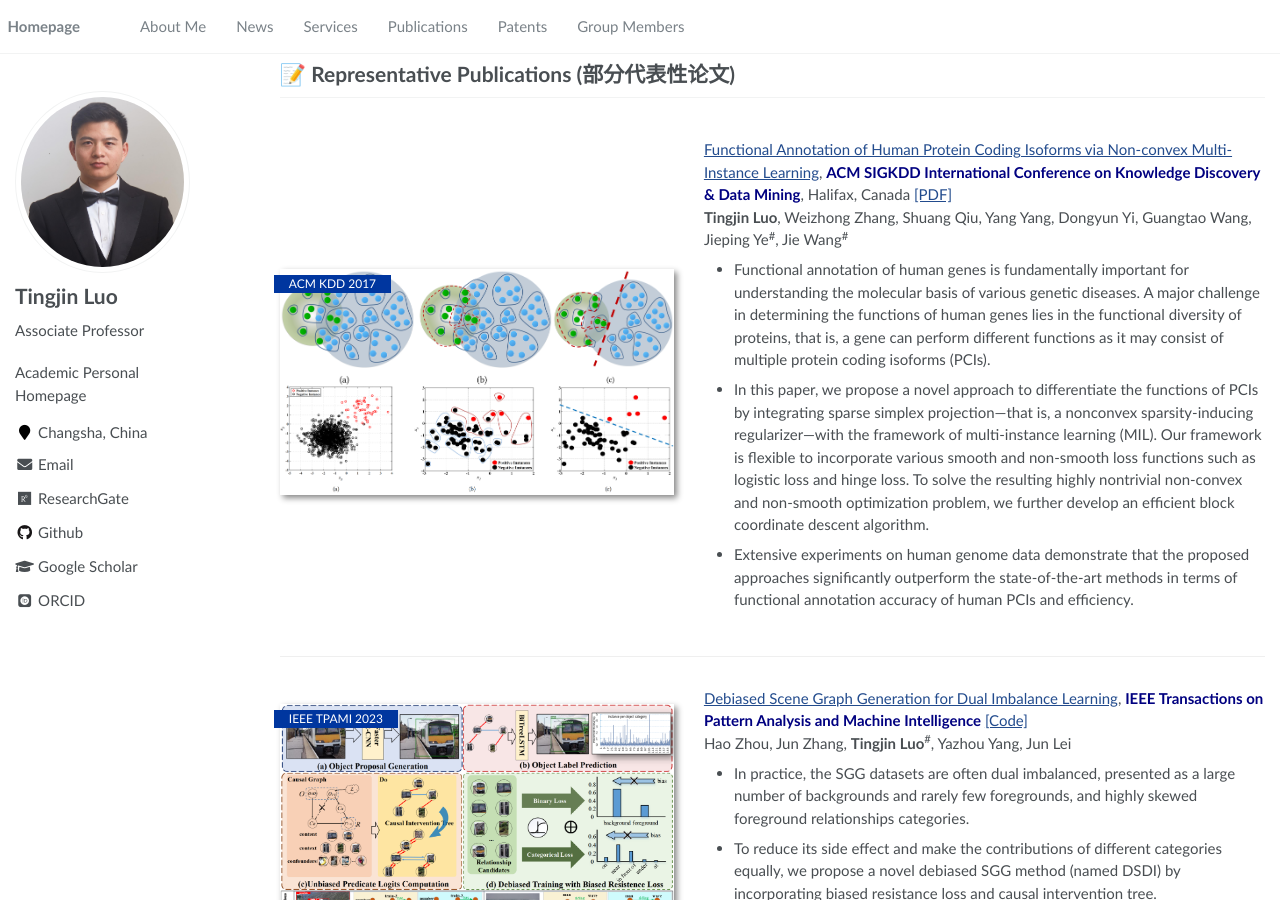
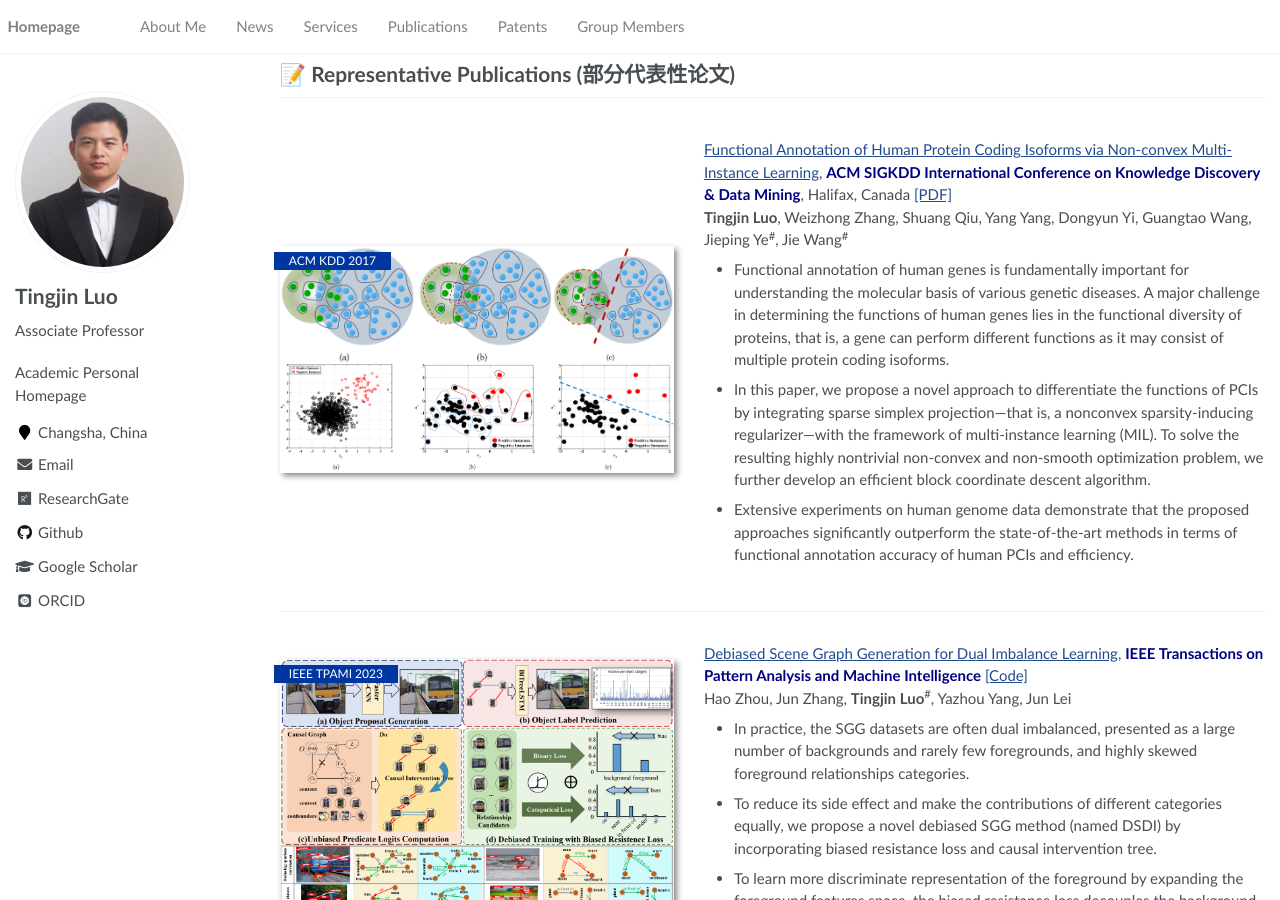
Before and after one commit to HorizonAILab/HorizonAILab.github.io, a Jekyll site: the page built from _pages/about.md, in a window 1280 px wide and 900 px high, scrolled down 1058 px. Built offline with Jekyll 4.4.1, drawn with Linux system fonts in a browser that asks for light colours; some web fonts are replaced.

Commit message:
Update about.md

```diff
--- a/_pages/about.md
+++ b/_pages/about.md
@@ -51,8 +51,8 @@ My research interests lie in machine learning, data mining, and learning-based v
 [Functional Annotation of Human Protein Coding Isoforms via Non-convex Multi-Instance Learning](https://ieeexplore.ieee.org/document/9858006), **<font color=navy>ACM SIGKDD International Conference on Knowledge Discovery & Data Mining</font>**, Halifax, Canada [[PDF]](https://dl.acm.org/doi/10.1145/3097983.3097984)\\
 **Tingjin Luo**, Weizhong Zhang, Shuang Qiu, Yang Yang, Dongyun Yi, Guangtao Wang, Jieping Ye<sup>#</sup>, Jie Wang<sup>#</sup>
 
-- Functional annotation of human genes is fundamentally important for understanding the molecular basis of various genetic diseases. A major challenge in determining the functions of human genes lies in the functional diversity of proteins, that is, a gene can perform different functions as it may consist of multiple protein coding isoforms (PCIs).
--  In this paper, we propose a novel approach to differentiate the functions of PCIs by integrating sparse simplex projection---that is, a nonconvex sparsity-inducing regularizer---with the framework of multi-instance learning (MIL). Our framework is flexible to incorporate various smooth and non-smooth loss functions such as logistic loss and hinge loss. To solve the resulting highly nontrivial non-convex and non-smooth optimization problem, we further develop an efficient block coordinate descent algorithm.
+- Functional annotation of human genes is fundamentally important for understanding the molecular basis of various genetic diseases. A major challenge in determining the functions of human genes lies in the functional diversity of proteins, that is, a gene can perform different functions as it may consist of multiple protein coding isoforms.
+-  In this paper, we propose a novel approach to differentiate the functions of PCIs by integrating sparse simplex projection---that is, a nonconvex sparsity-inducing regularizer---with the framework of multi-instance learning (MIL). To solve the resulting highly nontrivial non-convex and non-smooth optimization problem, we further develop an efficient block coordinate descent algorithm.
 - Extensive experiments on human genome data demonstrate that the proposed approaches significantly outperform the state-of-the-art methods in terms of functional annotation accuracy of human PCIs and efficiency.
 </div>
 </div>
```
